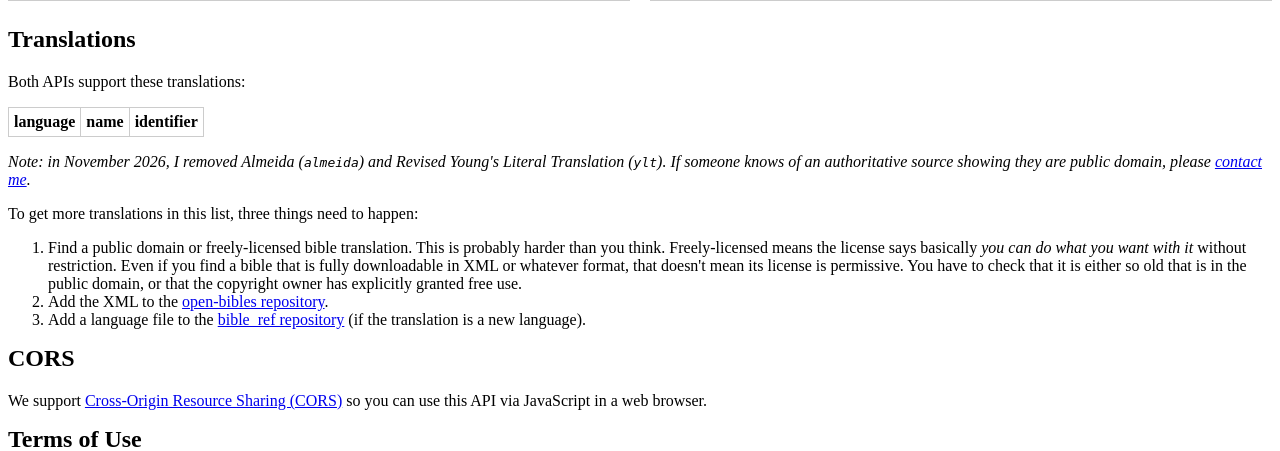
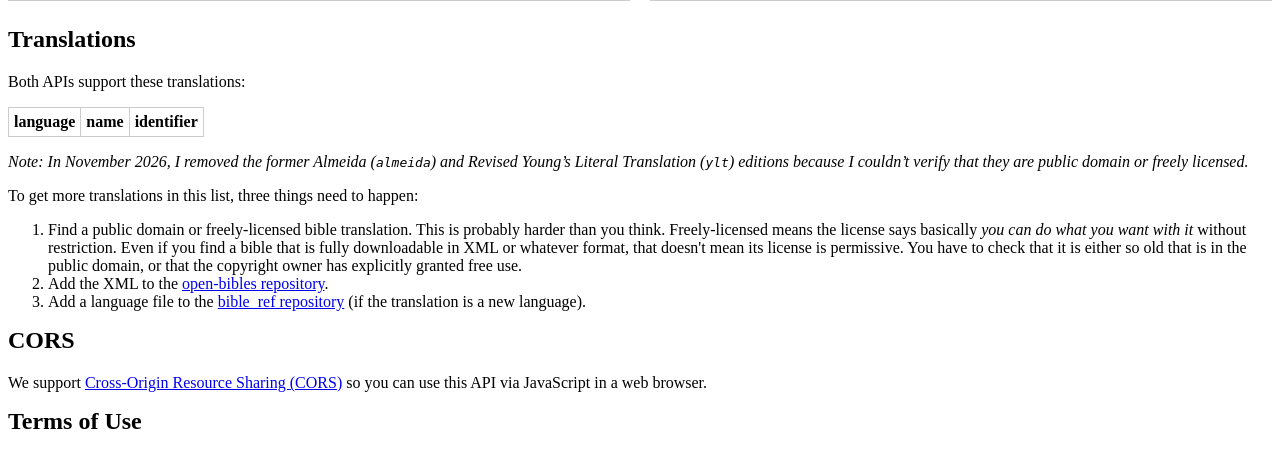
Before and after one commit to seven1m/bible_api, a Sinatra app: template views/index.erb in a window 1280 px wide. Shown: the part 1166-1617 px from the top of the page. Run offline with Sinatra, Linux system fonts and the light colour scheme; the template is opened without the code that fills it, so the values that code supplies are empty.

Commit message:
Update note about removed translations

```diff
--- a/views/index.erb
+++ b/views/index.erb
@@ -160,10 +160,9 @@ provided by <a href="https://timmorgan.dev">Tim Morgan</a>.</p>
   <% end %>
 </table>
 
-<p>
-  <em>Note: in November 2026, I removed Almeida (<code>almeida</code>) and Revised Young's Literal Translation
-  (<code>ylt</code>). If someone knows of an authoritative source showing they are public domain,
-  please <a href="mailto:tim@timmorgan.org">contact me</a>.</em>
+<p style="font-style:italic">
+  Note: In November 2026, I removed the former Almeida (<code>almeida</code>) and Revised Young’s Literal Translation
+  (<code>ylt</code>) editions because I couldn’t verify that they are public domain or freely licensed.
 </p>
 
 <p>To get more translations in this list, three things need to happen:</p>
```
